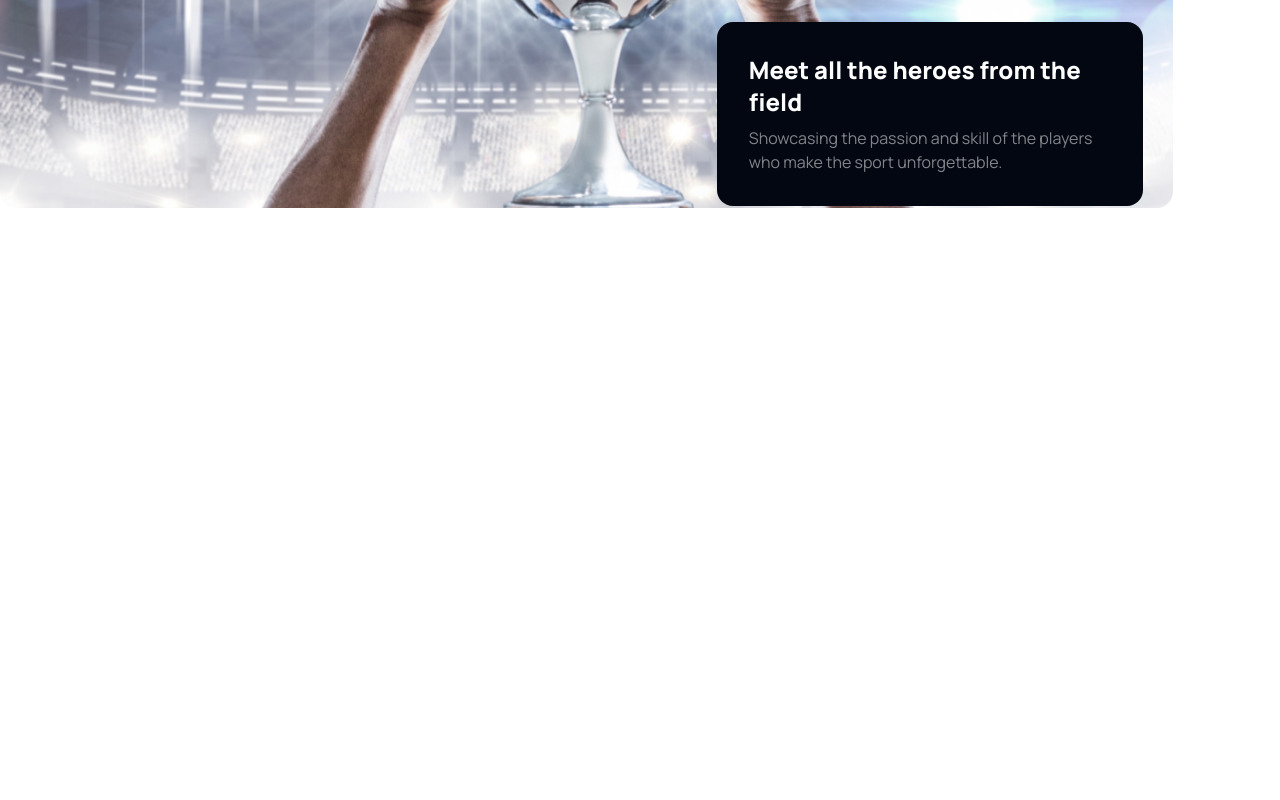
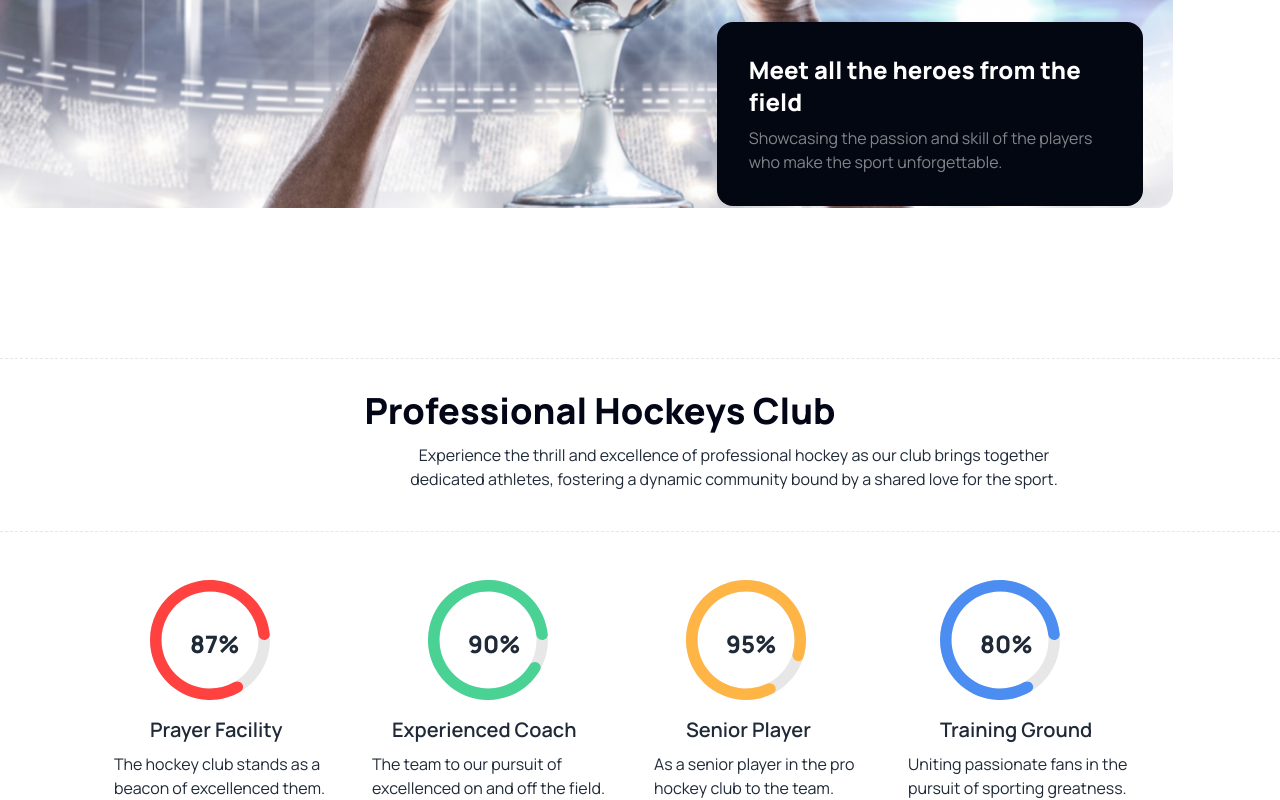
Before and after one commit to Muhammadifat/B9A3, a plain HTML site: page index.html in a window 1280 px wide. Shown: the part 532-1332 px from the top of the page. Before the commit the page ends 930 px from the top, so only its background shows below. Drawn offline with nearby package versions, Linux system fonts and the light colour scheme.

Commit message:
main fisrt part added

```diff
--- a/index.html
+++ b/index.html
@@ -99,7 +99,62 @@
         <!-- banner section end  -->
     </header>
 
-    <main></main>
+          <hr class=" mt-10 lg:-mt-10 border-dashed">
+
+    <main class="font-manrope mt-8  max-w-xl w-[375px] lg:container mx-auto   px-5 lg:px-0">
+      <!-- Professional Hockeys Club Section start  -->
+          <div class=" space-y-3 text-center container mx-auto">
+            <h2 class=" text-xl lg:text-4xl font-extrabold text-slate-950 lg:mr-20">Professional Hockeys Club</h2>
+            <p class=" text-sm lg:text-base font-light w-[335px] lg:w-[700px]  lg:ml-96">Experience the thrill and excellence of professional hockey as our club brings together dedicated athletes, fostering a dynamic community bound by a shared love for the sport.</p>
+          </div>
+          <hr class=" mt-10 border-dashed">
+          <!-- radial progress  -->
+
+         <div class="container mx-auto flex flex-col lg:flex-row justify-center items-center ml-8 lg:ml-0 mt-12 gap-12 lg:gap-16">
+          <!-- progress 1  -->
+          <div>
+            <div class="flex">
+              <img src="Images/radial 1.svg" alt="">
+             <div class="text-2xl font-extrabold translate-y-12 -translate-x-20"> <b>87%</b> </div>
+            </div>
+            <h4 class="text-xl font-semibold mt-4">Prayer Facility</h4>
+            <p class="text-base font-normal mt-2 -ml-9 w-[250px]">The hockey club stands as a beacon of excellenced them.</p>
+
+          </div>
+          <!-- progress 2  -->
+          <div>
+            <div class="flex">
+              <img src="Images/radial 2.svg" alt="">
+             <div class="text-2xl font-extrabold translate-y-12 -translate-x-20"> <b>90%</b> </div>
+            </div>
+            <h4 class="text-xl font-semibold mt-4 -ml-9">Experienced Coach</h4>
+            <p class="text-base font-normal mt-2 -ml-14 w-[250px]">The team to our pursuit of excellenced on and off the field.</p>
+
+          </div>
+          <!-- progress 3  -->
+          <div>
+            <div class="flex">
+              <img src="Images/radial 3.svg" alt="">
+             <div class="text-2xl font-extrabold translate-y-12 -translate-x-20"> <b>95%</b> </div>
+            </div>
+            <h4 class="text-xl font-semibold mt-4">Senior Player</h4>
+            <p class="text-base font-normal mt-2 -ml-8 w-[250px]">As a senior player in the pro hockey club to the team.</p>
+
+          </div>
+          <!-- progress 4  -->
+          <div class="-mx-7">
+            <div class="flex">
+              <img src="Images/radial 4.svg" alt="">
+             <div class="text-2xl font-extrabold translate-y-12 -translate-x-20"> <b>80%</b> </div>
+            </div>
+            <h4 class="text-xl font-semibold mt-4">Training Ground</h4>
+            <p class="text-base font-normal mt-2 -ml-8 w-[250px]">Uniting passionate fans in the pursuit of sporting greatness.</p>
+
+          </div>
+         </div>
+      <!-- Professional Hockeys Club Section end  -->
+
+    </main>
     <footer></footer>
 </body>
 </html>
```
Also changed, not shown: Images/radial 1.svg (added), Images/radial 2.svg (added), Images/radial 3.svg (added), Images/radial 4.svg (added).
